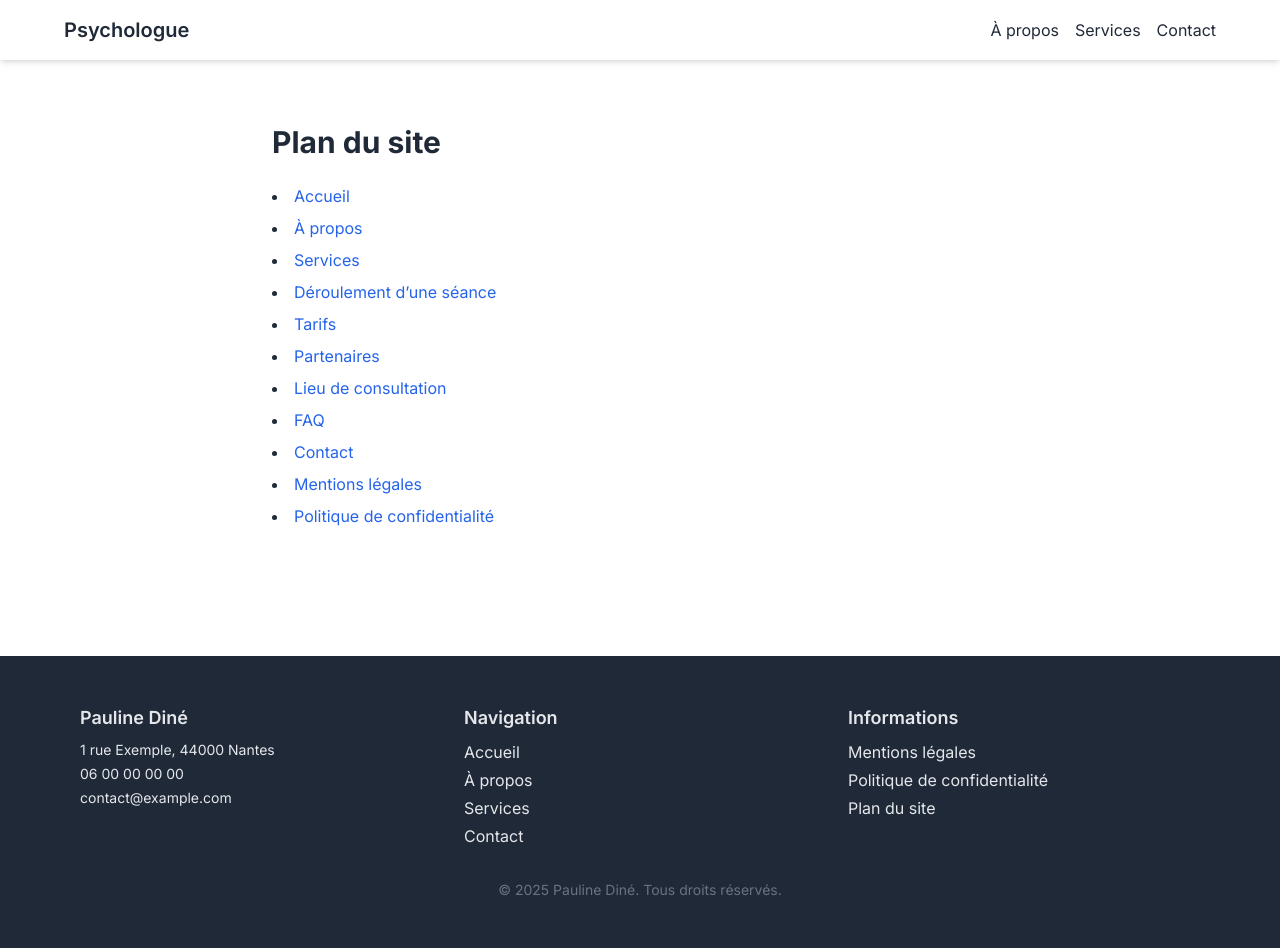
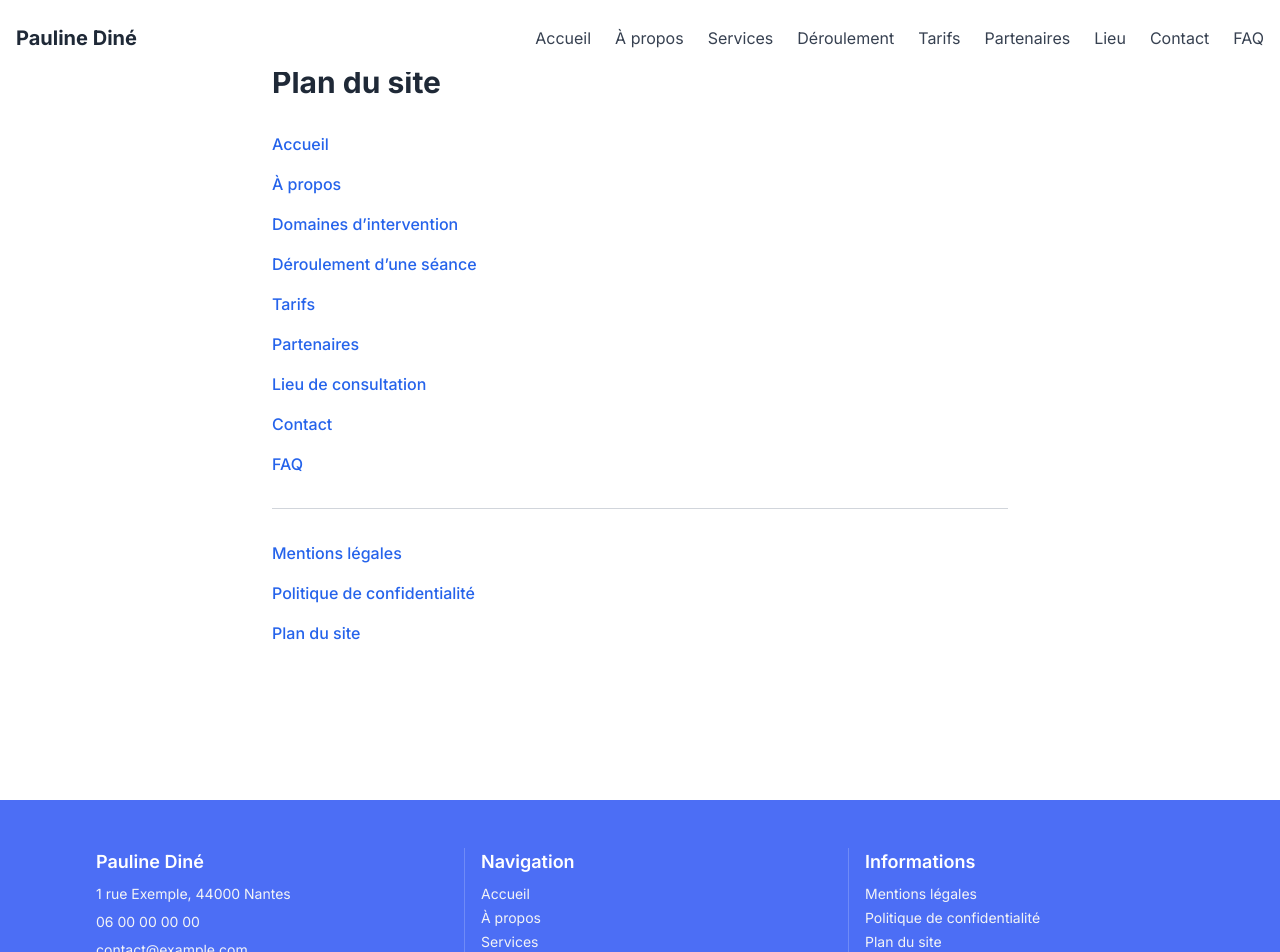
Before and after one commit to Cyriel89/site-psychologue, a Next.js app: page /sitemap in a window 1280 px wide. Shown: the top 952 px of the page. Built offline with nearby package versions, Linux system fonts and the light colour scheme.

Commit message:
rework css for aditionals pages

```diff
--- a/src/app/components/Footer.tsx
+++ b/src/app/components/Footer.tsx
@@ -2,27 +2,41 @@
 
 import { footerContent } from "@/content/footer";
 import Link from "next/link";
+import { Linkedin, Instagram, Facebook } from "lucide-react";
 
 export default function Footer() {
   return (
-    <footer className="bg-gray-800 text-gray-200 py-12 mt-16">
-      <div className="container mx-auto px-4 max-w-6xl grid gap-8 md:grid-cols-3">
+    <footer className="bg-primary text-gray-100 py-12">
+      <div className="max-w-6xl mx-auto px-4 grid gap-8 md:grid-cols-3 divide-y md:divide-y-0 md:divide-x divide-white/20">
         {/* Coordonnées */}
-        <div>
-          <h3 className="text-lg font-semibold mb-2">{footerContent.name}</h3>
+        <div className="space-y-2 pt-4 md:pt-0 md:px-4">
+          <h3 className="text-lg font-semibold text-white">{footerContent.name}</h3>
           <p className="text-sm">{footerContent.address}</p>
-          <p className="text-sm mt-1">{footerContent.phone}</p>
-          <p className="text-sm mt-1">
+          <p className="text-sm">{footerContent.phone}</p>
+          <p className="text-sm">
             <a href={`mailto:${footerContent.email}`} className="hover:underline">
               {footerContent.email}
             </a>
           </p>
+
+          {/* Réseaux sociaux */}
+          <div className="flex space-x-4 mt-4">
+            <a href="#" aria-label="LinkedIn" className="hover:bg-white/10 p-2 rounded-full transition">
+              <Linkedin className="w-6 h-6 text-gray-300 hover:text-white" />
+            </a>
+            <a href="#" aria-label="Instagram" className="hover:bg-white/10 p-2 rounded-full transition">
+              <Instagram className="w-6 h-6 text-gray-300 hover:text-white" />
+            </a>
+            <a href="#" aria-label="Facebook" className="hover:bg-white/10 p-2 rounded-full transition">
+              <Facebook className="w-6 h-6 text-gray-300 hover:text-white" />
+            </a>
+          </div>
         </div>
 
         {/* Navigation */}
-        <div>
-          <h4 className="text-lg font-semibold mb-2">Navigation</h4>
-          <ul className="space-y-1">
+        <div className="space-y-2 pt-4 md:pt-0 md:px-4">
+          <h4 className="text-lg font-semibold text-white">Navigation</h4>
+          <ul className="space-y-1 text-sm">
             {footerContent.links.map((link, index) => (
               <li key={index}>
                 <a href={link.href} className="hover:underline">
@@ -33,10 +47,10 @@ export default function Footer() {
           </ul>
         </div>
 
-        {/* Légal */}
-        <div>
-          <h4 className="text-lg font-semibold mb-2">Informations</h4>
-          <ul className="space-y-1">
+        {/* Informations légales */}
+        <div className="space-y-2 pt-4 md:pt-0 md:px-4">
+          <h4 className="text-lg font-semibold text-white">Informations</h4>
+          <ul className="space-y-1 text-sm">
             {footerContent.legal.map((link, index) => (
               <li key={index}>
                 <Link href={link.href} className="hover:underline">
@@ -48,8 +62,7 @@ export default function Footer() {
         </div>
       </div>
 
-      {/* Bas de page */}
-      <div className="mt-8 text-center text-sm text-gray-500">
+      <div className="mt-8 text-center text-xs text-gray-300">
         &copy; {footerContent.year} {footerContent.name}. Tous droits réservés.
       </div>
     </footer>
--- a/src/app/components/Header.tsx
+++ b/src/app/components/Header.tsx
@@ -1,14 +1,125 @@
+"use client";
+
+import { useEffect, useState } from "react";
+import Link from "next/link";
+import { Menu, X } from "lucide-react";
+import { AnimatePresence, motion } from "framer-motion";
+
+const navLinks = [
+  { label: "Accueil", href: "#hero" },
+  { label: "À propos", href: "#about" },
+  { label: "Services", href: "#services" },
+  { label: "Déroulement", href: "#session" },
+  { label: "Tarifs", href: "#prices" },
+  { label: "Partenaires", href: "#partners" },
+  { label: "Lieu", href: "#location" },
+  { label: "Contact", href: "#contact" },
+  { label: "FAQ", href: "#faq" },
+];
+
 export default function Header() {
-    return (
-      <header className="p-4 shadow-md bg-white  top-0 z-50">
-        <div className="max-w-6xl mx-auto flex justify-between items-center">
-          <h1 className="text-xl font-semibold">Psychologue</h1>
-          <nav className="space-x-4">
-            <a href="#about" className="hover:underline">À propos</a>
-            <a href="#services" className="hover:underline">Services</a>
-            <a href="#contact" className="hover:underline">Contact</a>
-          </nav>
+  const [scrollProgress, setScrollProgress] = useState(0);
+  const [isScrolled, setIsScrolled] = useState(false);
+  const [menuOpen, setMenuOpen] = useState(false);
+
+  useEffect(() => {
+    const updateScroll = () => {
+      const scrollTop = window.scrollY;
+      const docHeight = document.body.scrollHeight - window.innerHeight;
+      const progress = docHeight > 0 ? (scrollTop / docHeight) * 100 : 0;
+      setScrollProgress(progress);
+      setIsScrolled(scrollTop > 30);
+
+      // Fermer le menu s’il est ouvert
+      if (menuOpen) setMenuOpen(false);
+    };
+
+    window.addEventListener("scroll", updateScroll);
+    return () => window.removeEventListener("scroll", updateScroll);
+  }, [menuOpen]);
+
+  useEffect(() => {
+    // Active le smooth scroll global
+    document.documentElement.style.scrollBehavior = "smooth";
+  }, []);
+
+  return (
+    <header className="fixed top-0 left-0 w-full z-50">
+      {/* Scroll bar */}
+      <div className="bg-white">
+        <div
+          className="h-1 bg-blue-600 transition-all duration-150"
+          style={{ width: `${scrollProgress}%` }}
+        />
+      </div>
+
+      {/* Nav */}
+      <nav
+        className={`bg-white transition-all duration-300 ${
+          isScrolled ? "shadow-md py-3" : "py-5"
+        }`}
+        aria-label="Navigation principale"
+      >
+        <div className="max-w-7xl mx-auto px-4 flex justify-between items-center">
+          {/* Logo */}
+          <Link
+            href="#hero"
+            className="text-xl font-bold text-gray-800 hover:text-blue-600 transition"
+          >
+            Pauline Diné
+          </Link>
+
+          {/* Desktop nav */}
+          <ul className="hidden md:flex space-x-6">
+            {navLinks.map((link, index) => (
+              <li key={index}>
+                <a
+                  href={link.href}
+                  className="relative text-gray-700 after:absolute after:bottom-0 after:left-0 after:h-0.5 after:w-0 after:bg-blue-600 after:transition-all after:duration-300 hover:after:w-full hover:text-blue-600"
+                >
+                  {link.label}
+                </a>
+              </li>
+            ))}
+          </ul>
+
+          {/* Mobile burger */}
+          <button
+            onClick={() => setMenuOpen(!menuOpen)}
+            className="md:hidden text-gray-700"
+            aria-label={menuOpen ? "Fermer le menu" : "Ouvrir le menu"}
+          >
+            {menuOpen ? <X size={28} /> : <Menu size={28} />}
+          </button>
         </div>
-      </header>
-    )
-  }
+
+        {/* Mobile dropdown */}
+        <AnimatePresence>
+          {menuOpen && (
+            <motion.div
+              initial={{ height: 0, opacity: 0 }}
+              animate={{ height: "auto", opacity: 1 }}
+              exit={{ height: 0, opacity: 0 }}
+              transition={{ duration: 0.3 }}
+              className="md:hidden bg-white px-4 pb-6"
+            >
+              <ul className="flex flex-col space-y-4 mt-4">
+                {navLinks.map((link, index) => (
+                  <li key={index}>
+                    <a
+                      href={link.href}
+                      className="text-gray-800 hover:text-blue-600 text-base font-medium"
+                      onClick={() => setMenuOpen(false)} // Ferme le menu au clic
+                    >
+                      {link.label}
+                    </a>
+                  </li>
+                ))}
+              </ul>
+            </motion.div>
+          )}
+        </AnimatePresence>
+      </nav>
+    </header>
+  );
+}
--- a/src/app/content/footer.ts
+++ b/src/app/content/footer.ts
@@ -5,7 +5,7 @@ export const footerContent = {
   phone: "06 00 00 00 00",
   email: "contact@example.com",
   links: [
-    { label: "Accueil", href: "#hero" },
+    { label: "Accueil", href: "#" },
     { label: "À propos", href: "#about" },
     { label: "Services", href: "#services" },
     { label: "Contact", href: "#contact" },
--- a/src/app/legal-notice/page.tsx
+++ b/src/app/legal-notice/page.tsx
@@ -1,33 +1,33 @@
 export default function LegalNotice() {
   return (
-    <main className="max-w-3xl mx-auto px-4 py-16">
+    <main className="min-h-screen max-w-3xl mx-auto px-4 py-16">
       <h1 className="text-3xl font-bold mb-6">Mentions légales</h1>
-      <p className="mb-4">
+      <p className="mb-4 text-gray-700">
         Conformément aux dispositions des Articles 6-III et 19 de la Loi n°2004-575 du 21 juin 2004 pour la Confiance dans l&apos;économie numérique, dite L.C.E.N., il est porté à la connaissance des utilisateurs et visiteurs du site les présentes mentions légales.
       </p>
 
-      <h2 className="text-xl font-semibold mt-8 mb-2">Éditeur du site</h2>
-      <p>
+      <h2 className="text-xl font-semibold mt-12 pt-8 border-t border-gray-200 mb-2">Éditeur du site</h2>
+      <p className="text-gray-700">
         Nom du professionnel ou de l’entreprise<br />
         Adresse du cabinet<br />
         Téléphone : 06 00 00 00 00<br />
         Email : contact@example.com
       </p>
 
-      <h2 className="text-xl font-semibold mt-8 mb-2">Hébergement</h2>
-      <p>
+      <h2 className="text-xl font-semibold mt-12 pt-8 border-t border-gray-200 mb-2">Hébergement</h2>
+      <p className="text-gray-700">
         Nom de l’hébergeur (ex. : OVH, Infomaniak…)<br />
         Adresse de l’hébergeur<br />
         Téléphone : …<br />
       </p>
 
-      <h2 className="text-xl font-semibold mt-8 mb-2">Propriété intellectuelle</h2>
-      <p>
+      <h2 className="text-xl font-semibold mt-12 pt-8 border-t border-gray-200 mb-2">Propriété intellectuelle</h2>
+      <p className="text-gray-700">
         Tous les contenus présents sur le site sont protégés par le droit d’auteur. Toute reproduction est interdite sans autorisation.
       </p>
 
-      <h2 className="text-xl font-semibold mt-8 mb-2">Responsabilité</h2>
-      <p>
+      <h2 className="text-xl font-semibold mt-12 pt-8 border-t border-gray-200 mb-2">Responsabilité</h2>
+      <p className="text-gray-700">
         L’éditeur ne saurait être tenu responsable des dommages directs ou indirects causés au matériel de l’utilisateur lors de l’accès au site.
       </p>
     </main>
--- a/src/app/privacy-policy/page.tsx
+++ b/src/app/privacy-policy/page.tsx
@@ -1,39 +1,39 @@
 export default function PrivacyPolicy() {
   return (
-    <main className="max-w-3xl mx-auto px-4 py-16">
+    <main className="min-h-screen max-w-3xl mx-auto px-4 py-16">
       <h1 className="text-3xl font-bold mb-6">Politique de confidentialité</h1>
 
-      <p className="mb-4">
+      <p className="mb-4 text-gray-700">
         Cette politique de confidentialité décrit comment nous collectons, utilisons et protégeons vos données personnelles conformément au Règlement Général sur la Protection des Données (RGPD).
       </p>
 
-      <h2 className="text-xl font-semibold mt-8 mb-2">Collecte des données</h2>
-      <p>
+      <h2 className="text-xl font-semibold mt-12 pt-8 border-t border-gray-200 mb-2">Collecte des données</h2>
+      <p className="text-gray-700">
         Les informations collectées via le formulaire de contact incluent votre nom, votre adresse e-mail et votre message. Ces données sont nécessaires pour répondre à vos demandes.
       </p>
 
-      <h2 className="text-xl font-semibold mt-8 mb-2">Utilisation des données</h2>
-      <p>
+      <h2 className="text-xl font-semibold mt-12 pt-8 border-t border-gray-200 mb-2">Utilisation des données</h2>
+      <p className="text-gray-700">
         Vos données sont utilisées uniquement dans le cadre de la relation professionnelle et ne sont pas transmises à des tiers sans votre consentement explicite.
       </p>
 
-      <h2 className="text-xl font-semibold mt-8 mb-2">Conservation des données</h2>
-      <p>
+      <h2 className="text-xl font-semibold mt-12 pt-8 border-t border-gray-200 mb-2">Conservation des données</h2>
+      <p className="text-gray-700">
         Les données sont conservées pendant la durée nécessaire au traitement de votre demande, puis supprimées ou archivées conformément aux obligations légales.
       </p>
 
-      <h2 className="text-xl font-semibold mt-8 mb-2">Droits des utilisateurs</h2>
-      <p>
+      <h2 className="text-xl font-semibold mt-12 pt-8 border-t border-gray-200 mb-2">Droits des utilisateurs</h2>
+      <p className="text-gray-700">
         Vous disposez d’un droit d’accès, de rectification, de suppression et de portabilité de vos données. Pour exercer ces droits, vous pouvez nous contacter par e-mail à l’adresse suivante : contact@example.com.
       </p>
 
-      <h2 className="text-xl font-semibold mt-8 mb-2">Cookies</h2>
-      <p>
+      <h2 className="text-xl font-semibold mt-12 pt-8 border-t border-gray-200 mb-2">Cookies</h2>
+      <p className="text-gray-700">
         Le site peut utiliser des cookies nécessaires à son fonctionnement. Aucun cookie publicitaire n’est utilisé sans votre consentement préalable.
       </p>
 
-      <h2 className="text-xl font-semibold mt-8 mb-2">Contact</h2>
-      <p>
+      <h2 className="text-xl font-semibold mt-12 pt-8 border-t border-gray-200 mb-2">Contact</h2>
+      <p className="text-gray-700">
         Pour toute question relative à cette politique, vous pouvez nous contacter par e-mail : contact@example.com.
       </p>
     </main>
--- a/src/app/sitemap/page.tsx
+++ b/src/app/sitemap/page.tsx
@@ -1,43 +1,73 @@
-import Link from "next/link";
+export default function SiteMap() {
+  return (
+    <main className="max-w-3xl mx-auto px-4 py-16 min-h-screen">
+      <h1 className="text-3xl font-bold mb-8">Plan du site</h1>
 
-export default function PlanDuSite() {
-  return (
-    <main className="max-w-3xl mx-auto px-4 py-16">
-      <h1 className="text-3xl font-bold mb-6">Plan du site</h1>
-
-      <ul className="space-y-2 list-disc list-inside">
+      <ul className="space-y-4 text-gray-700">
         <li>
-          <Link href="/" className="text-blue-600 hover:underline">Accueil</Link>
+          <a href="#hero" className="text-blue-600 hover:underline font-medium">
+            Accueil
+          </a>
         </li>
         <li>
-          <a href="#about" className="text-blue-600 hover:underline">À propos</a>
+          <a href="#about" className="text-blue-600 hover:underline font-medium">
+            À propos
+          </a>
         </li>
         <li>
-          <a href="#services" className="text-blue-600 hover:underline">Services</a>
+          <a href="#services" className="text-blue-600 hover:underline font-medium">
+            Domaines d’intervention
+          </a>
         </li>
         <li>
-          <a href="#process" className="text-blue-600 hover:underline">Déroulement d’une séance</a>
+          <a href="#session" className="text-blue-600 hover:underline font-medium">
+            Déroulement d’une séance
+          </a>
         </li>
         <li>
-          <a href="#pricing" className="text-blue-600 hover:underline">Tarifs</a>
+          <a href="#prices" className="text-blue-600 hover:underline font-medium">
+            Tarifs
+          </a>
         </li>
         <li>
-          <a href="#partners" className="text-blue-600 hover:underline">Partenaires</a>
+          <a href="#partners" className="text-blue-600 hover:underline font-medium">
+            Partenaires
+          </a>
         </li>
         <li>
-          <a href="#location" className="text-blue-600 hover:underline">Lieu de consultation</a>
+          <a href="#location" className="text-blue-600 hover:underline font-medium">
+            Lieu de consultation
+          </a>
         </li>
         <li>
-          <a href="#faq" className="text-blue-600 hover:underline">FAQ</a>
+          <a href="#contact" className="text-blue-600 hover:underline font-medium">
+            Contact
+          </a>
         </li>
         <li>
-          <a href="#contact" className="text-blue-600 hover:underline">Contact</a>
+          <a href="#faq" className="text-blue-600 hover:underline font-medium">
+            FAQ
+          </a>
+        </li>
+      </ul>
+
+      <hr className="my-8 border-gray-300" />
+
+      <ul className="space-y-4 text-gray-700">
+        <li>
+          <a href="/legal-notice" className="text-blue-600 hover:underline font-medium">
+            Mentions légales
+          </a>
         </li>
         <li>
-          <Link href="/mentions-legales" className="text-blue-600 hover:underline">Mentions légales</Link>
+          <a href="/privacy-policy" className="text-blue-600 hover:underline font-medium">
+            Politique de confidentialité
+          </a>
         </li>
         <li>
-          <Link href="/politique-confidentialite" className="text-blue-600 hover:underline">Politique de confidentialité</Link>
+          <a href="/sitemap" className="text-blue-600 hover:underline font-medium">
+            Plan du site
+          </a>
         </li>
       </ul>
     </main>
```
